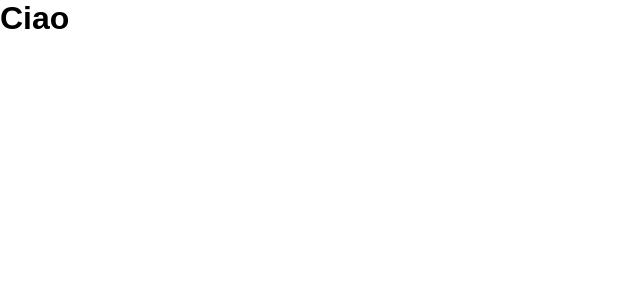
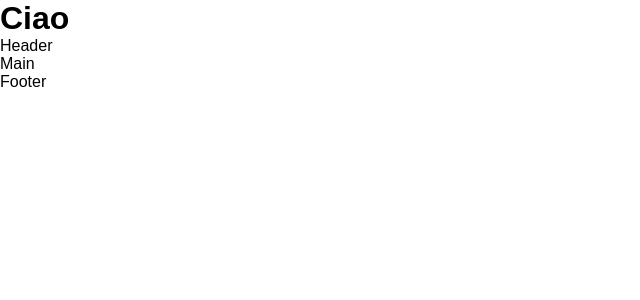
Before and after one commit to AnotherDebug/proj-html-vuejs, a Vue app: page / in a window 1280 px wide. Shown: the top 300 px of the page, without its empty margins (0-640 px from the left). Built offline with nearby package versions, Linux system fonts and the light colour scheme.

Commit message:
[ADD]: import macro components

```diff
--- a/src/App.vue
+++ b/src/App.vue
@@ -1,6 +1,14 @@
 <script>
+import Header from './components/Header.vue';
+import Main from './components/Main.vue';
+import Footer from './components/Footer.vue';
 export default {
-name: 'App'
+name: 'App',
+components: {
+  Header,
+  Main,
+  Footer
+}
 }
 </script>
 
@@ -9,10 +17,16 @@
 
   <h1>Ciao</h1>
 
+  <Header />
+
+  <Main />
+
+  <Footer />
+
 </template>
 
 
 <style lang="scss">
-@use './scss/main.scss'
+@use './scss/main.scss';
 
 </style>
```
